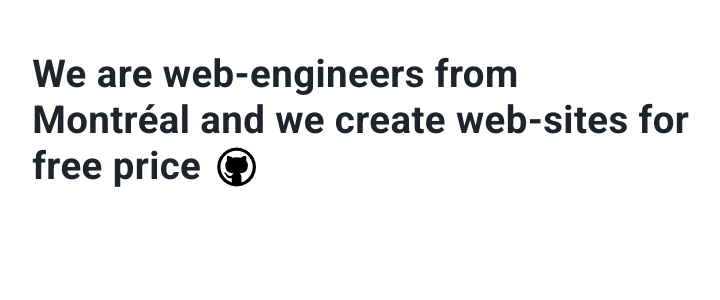
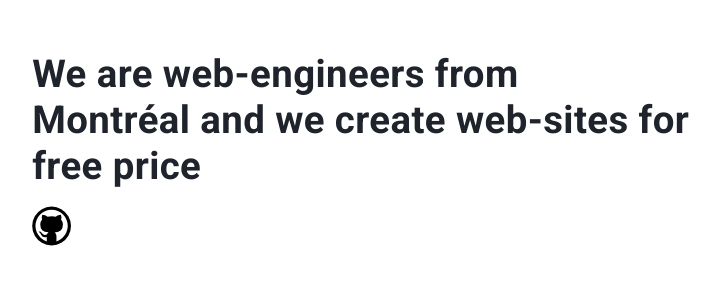
Before and after one commit to web-being/web-being.github.io, a Jekyll site: the page built from index.html, in a window 1280 px wide. Shown: the top 300 px of the page, without its empty margins (19-739 px from the left). Built offline with Jekyll 4.4.1, drawn with Linux system fonts in a browser that asks for light colours.

Commit message:
Fix title

```diff
--- a/index.html
+++ b/index.html
@@ -5,7 +5,9 @@ lang: en
 ---
 {% assign lang=page.lang | default: 'en' %}
 
-<h1>We&nbsp;are <nobr>web-engineers</nobr> from Montr&#233;al&nbsp;and we&nbsp;create <nobr>web-sites</nobr> for free price <a class="icon-link" href="//github.com/web-being">{% include github.svg %}</a></h1>
+<h1>We&nbsp;are <nobr>web-engineers</nobr> from Montr&#233;al&nbsp;and we&nbsp;create <nobr>web-sites</nobr> for free price</h1>
+
+<a class="icon-link" href="//github.com/web-being" style="margin-left: -.4rem;">{% include github.svg %}</a>
 
 <!--
 <h1>Hi! We are professional engineers from Montréal and we help you with web-sites using a Pay What You Want price model*.</h1>
```
